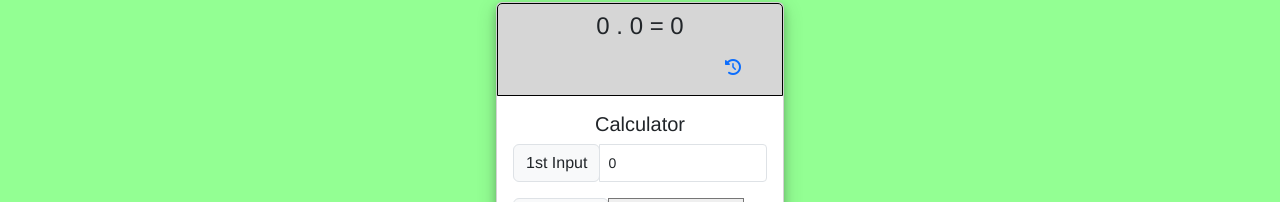
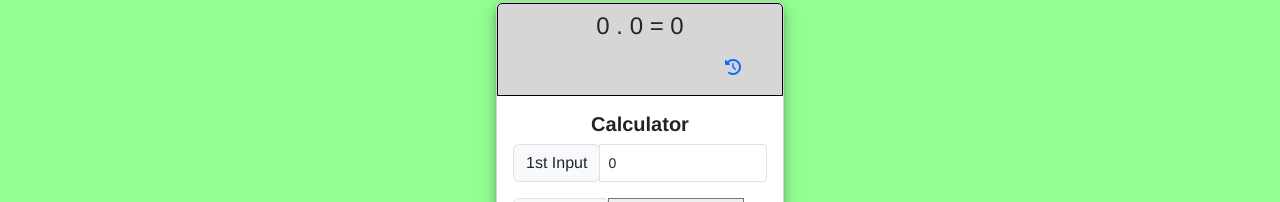
Before and after one commit to AshitJ1/Vue-Demo, a JavaScript app: page / in a window 1280 px wide. Shown: the part 2366-2568 px from the top of the page. Built offline with nearby package versions, Linux system fonts and the light colour scheme; data requests are answered from the project's data file.

Commit message:
calculator changes

```diff
--- a/src/components/CalculatorPage.vue
+++ b/src/components/CalculatorPage.vue
@@ -28,7 +28,7 @@
             </div>
 
             <div class="card-body">
-              <h5 class="card-title">Calculator</h5>
+              <h5 class="card-title"><b>Calculator</b></h5>
               <div class="input-group input-group-sm mb-3">
                 <div class="input-group-prepend">
                   <span class="input-group-text" id="inputGroup-sizing-sm">
```
